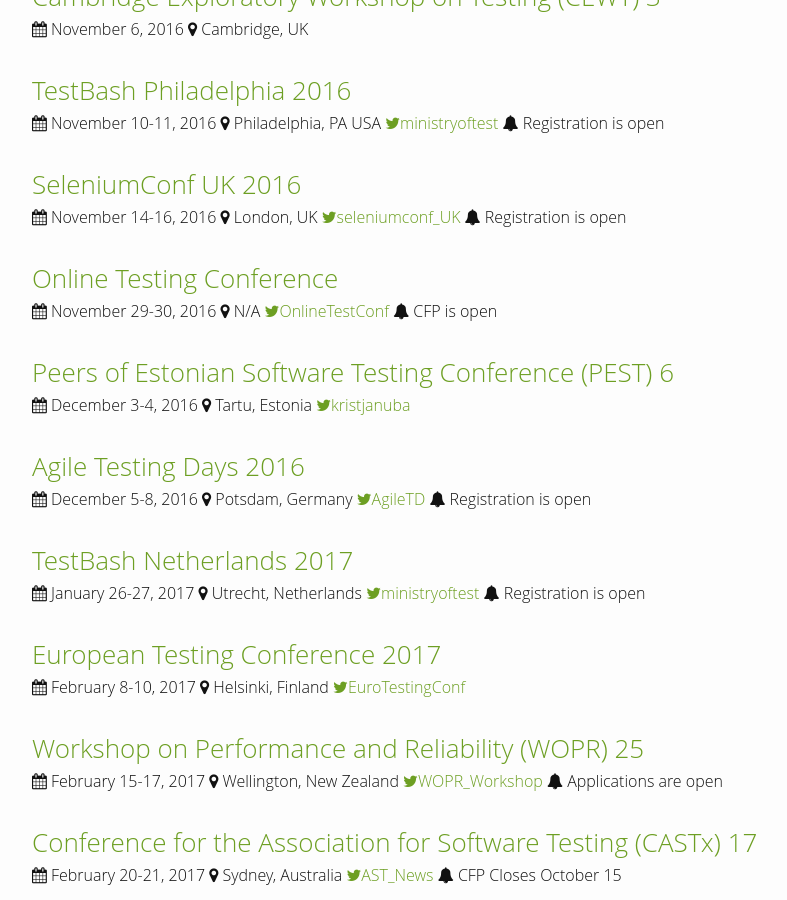
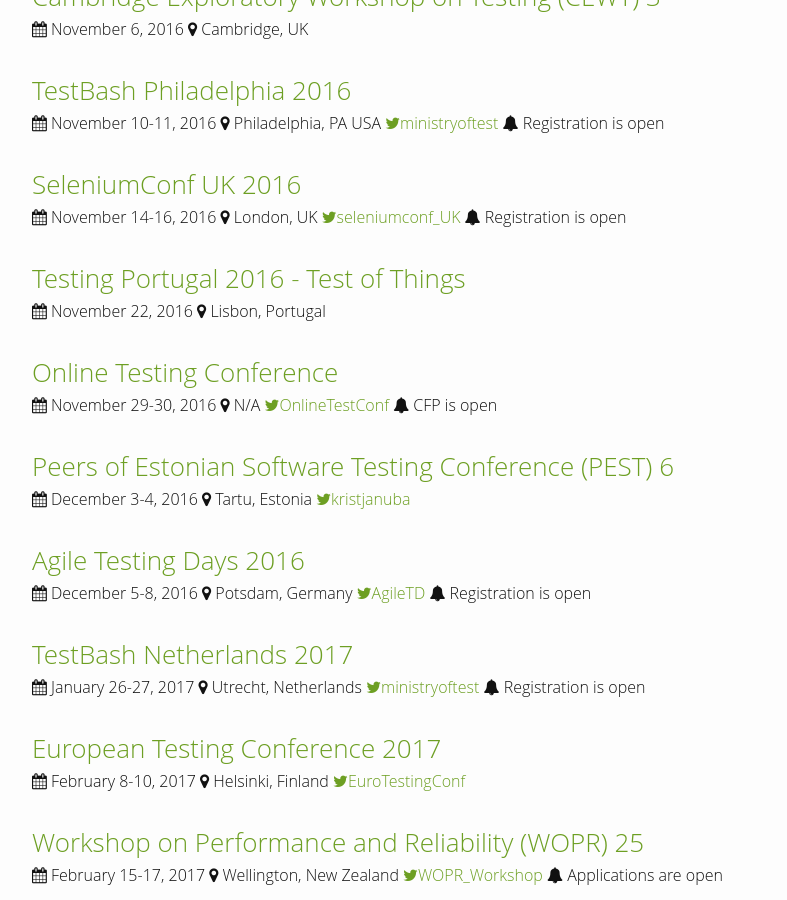
Before and after one commit to TestingConferences/testingconferences.github.io, a Jekyll site: the page built from index.html, in a window 1280 px wide and 900 px high, scrolled down 1064 px. Shown: the whole window, without its empty margins (238-1025 px from the left). Built offline with Jekyll 4.4.1, drawn with Linux system fonts in a browser that asks for light colours.

Commit message:
Update current.yml

```diff
--- a/_data/current.yml
+++ b/_data/current.yml
@@ -68,6 +68,11 @@
   url: http://seleniumconf.co.uk/
   twitter: seleniumconf_UK
   status: Registration is open
+
+- name: Testing Portugal 2016 - Test of Things
+  location: Lisbon, Portugal
+  dates: "November 22, 2016"
+  url: http://www.pstqb.pt/testing-portugal
 
 - name: Online Testing Conference
   location: N/A
```
